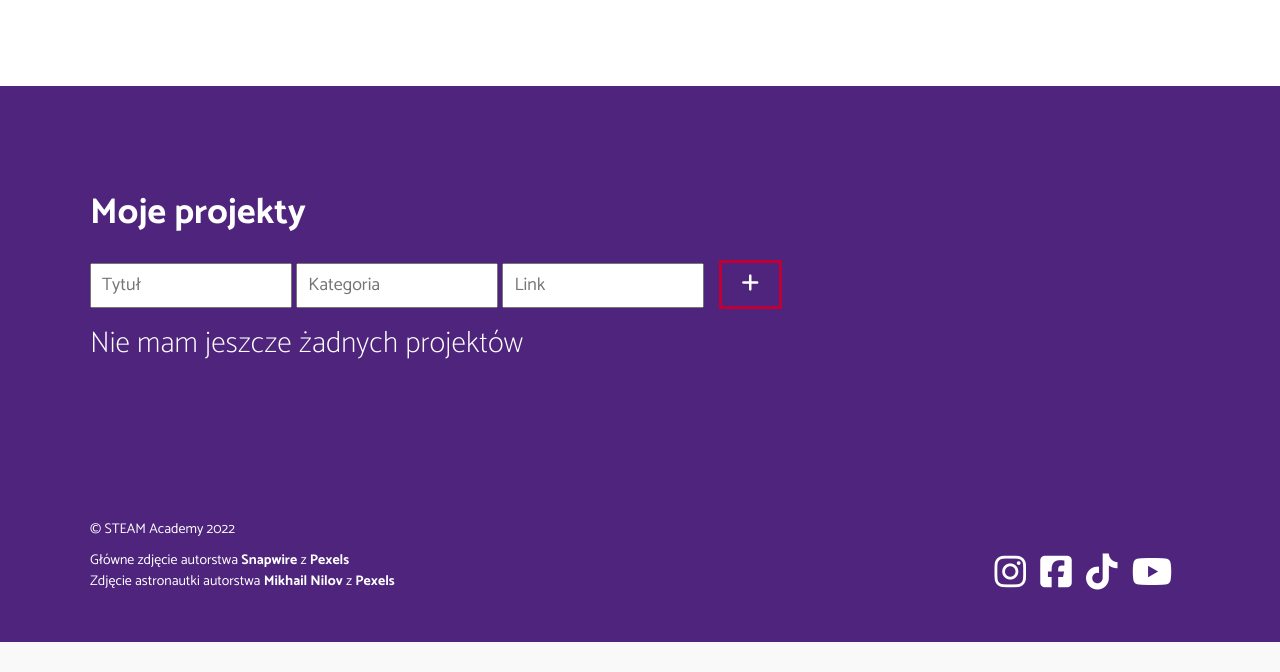
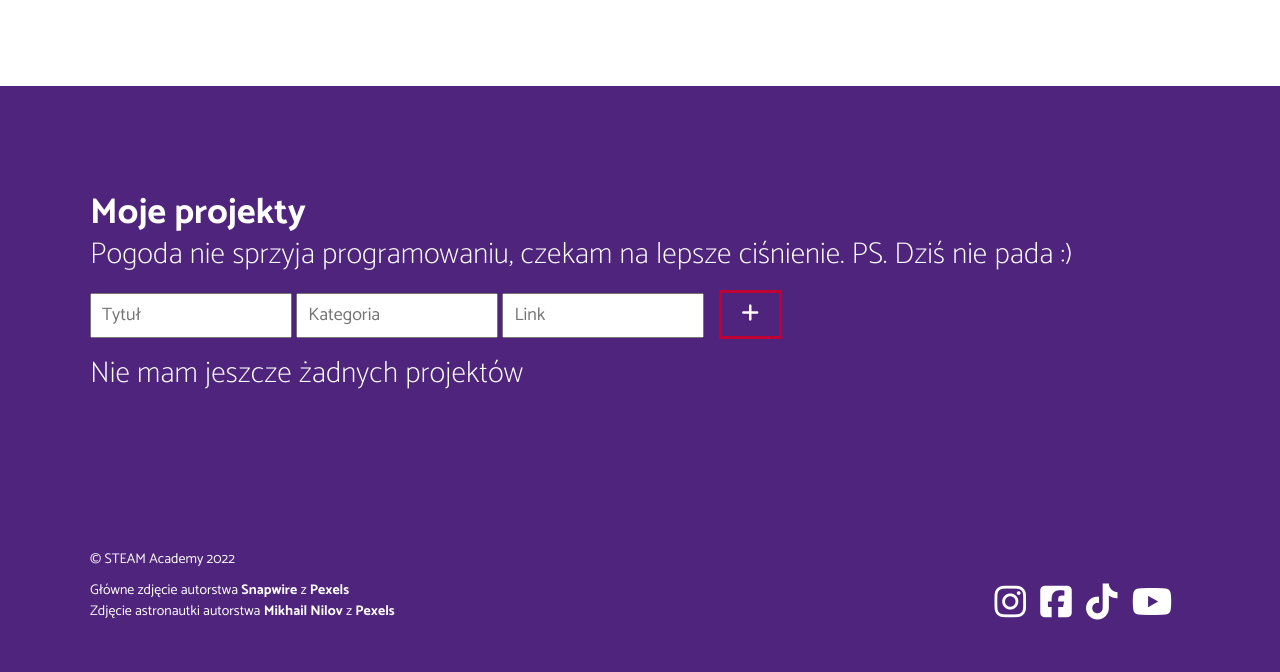
Before and after one commit to asiahello/Stem-Projet, a Flask app: page / in a window 1280 px wide. Shown: the part 4046-4718 px from the top of the page. Before the commit the page ends 4688 px from the top, so only its background shows below. Run offline with Flask 2, Linux system fonts and the light colour scheme; data that the repository does not hold is empty; some libraries are stand-ins or nearby versions.

Commit message:
set weather mood on my page

```diff
--- a/app.py
+++ b/app.py
@@ -31,18 +31,51 @@ class Project(db.Model):
 @app.route("/")
 def home():
     projects = Project.query.all()
-    weather_data = get_weather_data()
+    weather_mood = get_weater_mood()
 
     return render_template(
         "index.html",
         projects_list=projects,
-        weather_data=weather_data,
+        weather_mood=weather_mood,
     )
+
+def get_weater_mood():
+    temperature, pressure, rainfall = get_weather_data()
+    rain_info = get_rain_info(rainfall)
+
+    if pressure < 1010 or pressure > 1025:
+        work_mood = 'nie sprzyja'
+        comment = 'czekam na lepsze ciśnienie'
+    else:  # cisnienie jest ok
+        if rainfall < 10:  # nie pada
+            if temperature > 20: # nie pada i jest ciepło
+                work_mood = 'nie sprzyja'
+                comment = 'nie pada więc możliwe że jeste offline'
+            else: # nie pada i jest zimno
+                work_mood = 'sprzyja'
+                comment = 'ale przyja również spacerom'
+        else:  # pada
+            work_mood = 'sprzyja'
+            comment = 'więc prawdopodobnie pracuję nad którymś z projektów'
+
+    return f'Pogoda {work_mood} programowaniu, {comment}. PS. {rain_info}'
 
 def get_weather_data():
     url = 'https://danepubliczne.imgw.pl/api/data/synop/station/warszawa'
     response = requests.get(url)
-    return response.json()
+    weather_data = response.json()
+    temperature = float(weather_data['temperatura'])
+    pressure = float(weather_data['cisnienie'])
+    rainfall = float(weather_data['suma_opadu'])
+    return temperature, pressure, rainfall
+
+def get_rain_info(rainfall):
+    if rainfall < 1:
+        return 'Dziś nie pada :)'
+    elif rainfall < 10:
+        return 'Może lekko popadać'
+    else:
+        return 'Weź parasol!'
 
 
 # żądanie wyświetl mi stronę główną - request HTTP GET /
--- a/templates/projects.html
+++ b/templates/projects.html
@@ -3,7 +3,7 @@
 
         <h1> Moje projekty </h1>
 
-        <h3> {{ weather_data['temperatura'] }} </h3>
+        <h3> {{ weather_mood }} </h3>
 
         <!-- request HTTP POST /projects-->
         <form class="form-inline" action="/projects" method="POST">
```
Also changed, not shown: 1 other file.
